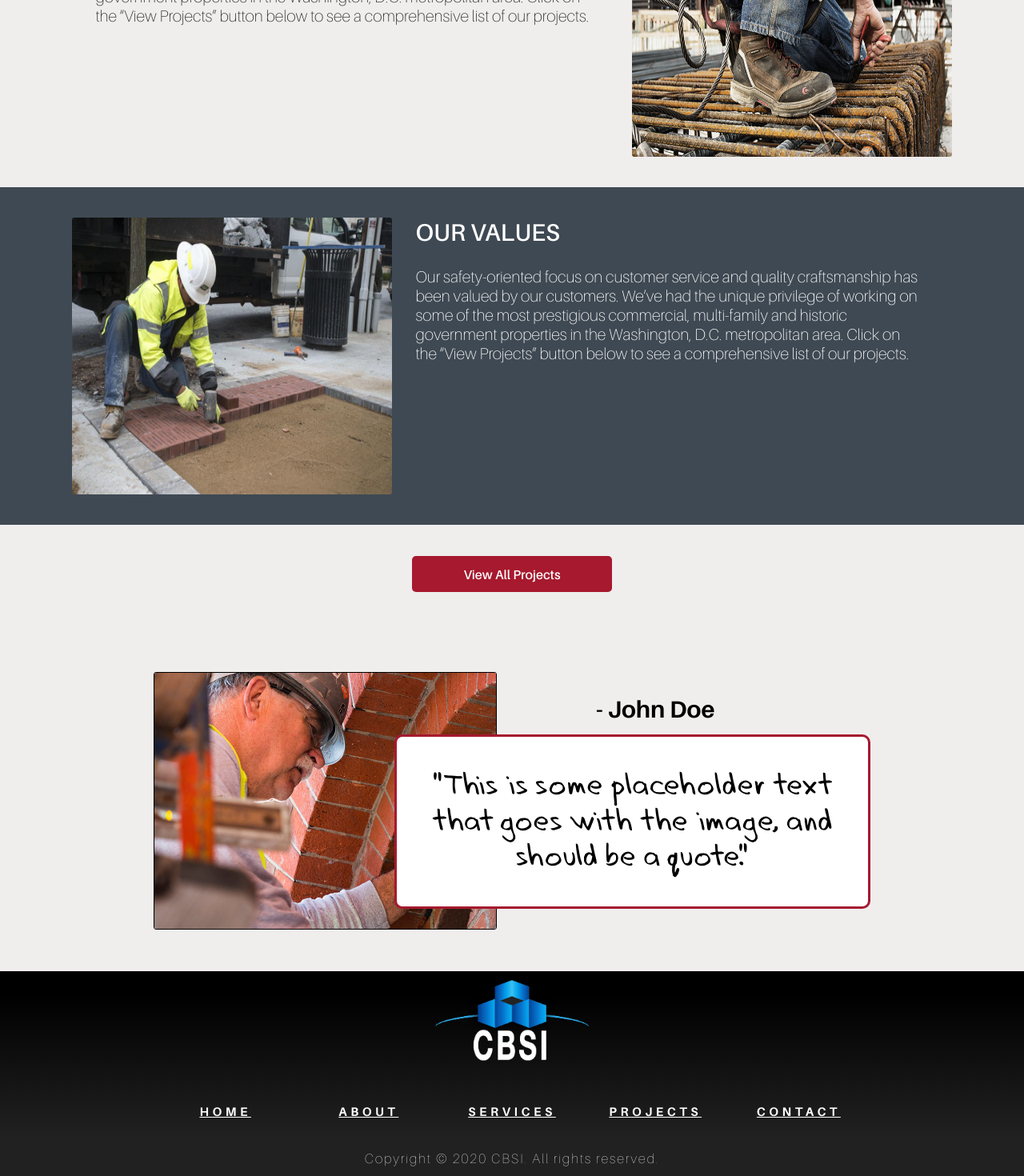
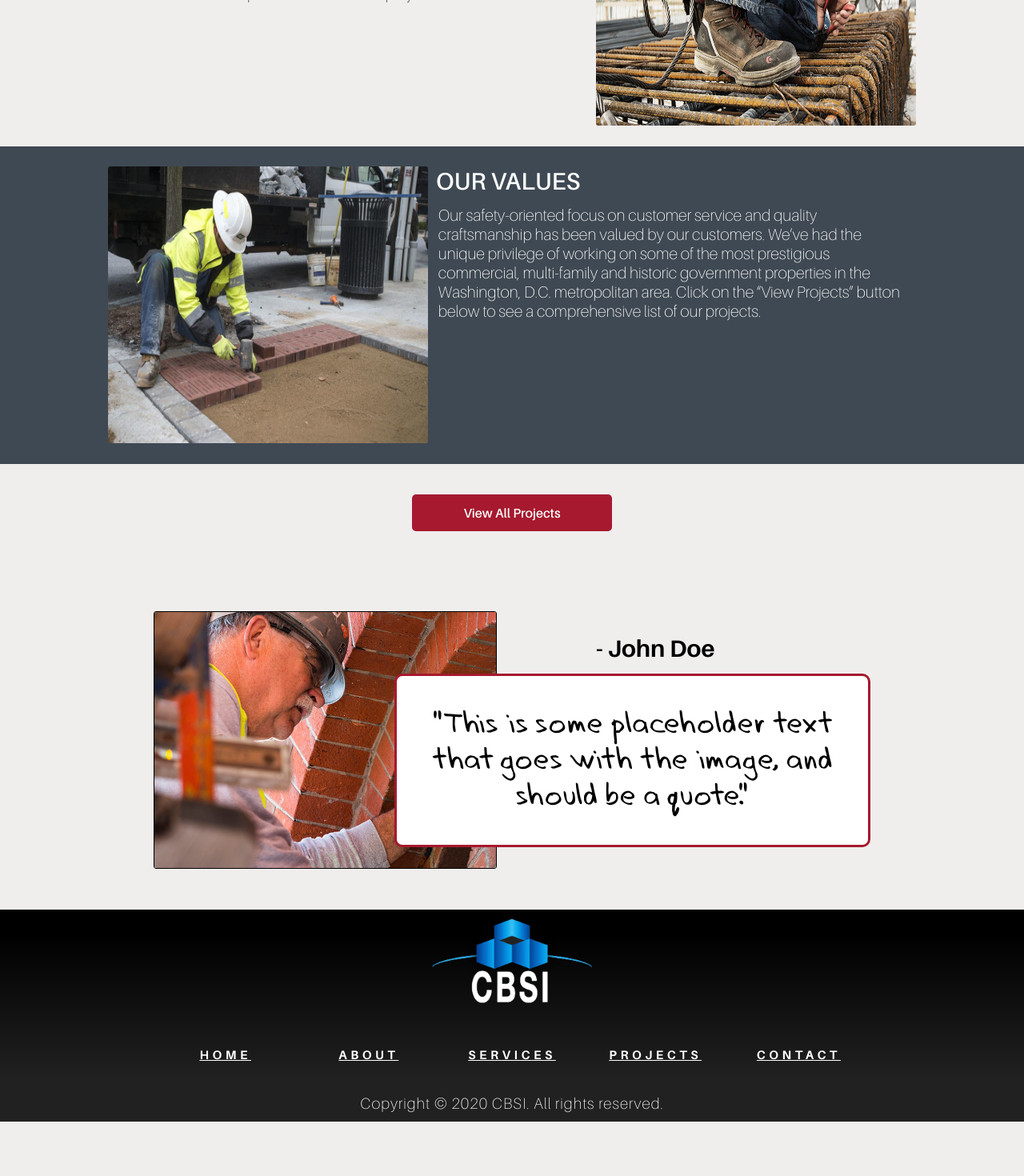
Before and after one commit to cobailey8/cbsi-front-facing-website, a React (Create React App) app: page /about in a window 1280 px wide. Shown: the part 1544-3014 px from the top of the page at 80% size. After the commit the page ends 2946 px from the top, so only its background shows below. Built offline with nearby package versions, Linux system fonts and the light colour scheme.

Commit message:
Responsive style changes for Footer and ImageInfoBlock components

```diff
--- a/src/Home.js
+++ b/src/Home.js
@@ -4,7 +4,6 @@ import ImageBanner from './components/ImageBanner';
 // Component Imports
 import Spotlight from './components/ProjectSpotlight';
 import ContactBlock from './components/ContactBlock';
-// import ContactBlockSm from './components/ContactBlockSm';
 import Footer from './components/Footer';
 import ScalableInfoBlock from './components/ScalableInfoBlock';
 
@@ -30,7 +29,6 @@ function Home() {
                 buttonLink="/services"
             />
 
-            {/* This component is responsible for the main text block in the home page ('plan build manage')*/}
             <ScalableInfoBlock jsonData={ InfoData }/>
 
             <Spotlight heading="Projects Spotlight" jsonData={ ProjectsData }/>
--- a/src/components/BasicInfoBlock.js
+++ b/src/components/BasicInfoBlock.js
@@ -1,6 +1,4 @@
 import React, {useState, useEffect} from 'react';
-
-
 
 //  Mobile Styling
 const basicInfoBlock = {
@@ -37,12 +35,8 @@ const textCont = {
 function BasicInfoBlock(props) {
     const [windowWidth, setWindowWidth] = useState(window.innerWidth);
 
-    const handleResize = () => {
-        setWindowWidth(window.innerWidth);
-    }
-
     useEffect(() => {
-        window.addEventListener('resize', handleResize);
+        window.addEventListener('resize', () => setWindowWidth((window.innerWidth)));
     }, [])
 
     var basicInfoBlockR;
--- a/src/components/ContactBlock.js
+++ b/src/components/ContactBlock.js
@@ -93,12 +93,8 @@ const bottomBlock = {
 function ContactBlock() {
     const [windowWidth, setWindowWidth] = useState(window.innerWidth);
 
-    const handleResize = () => {
-        setWindowWidth(window.innerWidth);
-    }
-
     useEffect(() => {
-        window.addEventListener('resize', handleResize);
+        window.addEventListener('resize', () => setWindowWidth((window.innerWidth)));
     }, [])
 
 
--- a/src/components/EmailForm.js
+++ b/src/components/EmailForm.js
@@ -71,12 +71,8 @@ function EmailForm(props) {
     const {register, handleSubmit, errors} = useForm();
     const [windowWidth, setWindowWidth] = useState(window.innerWidth);
 
-    const handleResize = () => {
-        setWindowWidth(window.innerWidth);
-    }
-
     useEffect(() => {
-        window.addEventListener('resize', handleResize);
+        window.addEventListener('resize', () => setWindowWidth((window.innerWidth)));
     }, [])
 
     // Responsive Style changes
--- a/src/components/Footer.js
+++ b/src/components/Footer.js
@@ -28,40 +28,48 @@ const logoImg = {
 function Footer() {
     const [windowWidth, setWindowWidth] = useState(window.innerWidth);
 
-    const handleResize = () => {
-        setWindowWidth(window.innerWidth);
-    }
-
     useEffect(() => {
-        window.addEventListener('resize', handleResize);
+        window.addEventListener('resize', () => setWindowWidth((window.innerWidth)));
     }, [])
 
     //  Responsive style changes
-    var copyrightSm;
-    var imgContSm;
-    if(windowWidth < 600) {
+    var copyrightR;
+    var imgContR;
+    if(windowWidth <= 600) {
 
         // Mobile styles(< 600)
-        copyrightSm = {
+        copyrightR = {
             fontSize: '2.3vw',
             fontWeight: '300',
             letterSpacing: '1px',
             margin: '0 0 2vw 0',
         }
 
-        imgContSm = {
+        imgContR = {
             width: '20vw',
+        }
+    }else if(windowWidth >= 1280) {
+        // Desktop styles(> 1280)
+        copyrightR = {
+            fontSize: '1.5vw',
+            fontWeight: '300',
+            letterSpacing: '1px',
+            margin: '0 0 1vw 0',
+        }
+
+        imgContR = {
+            width: '200px',
         }
     }
 
     return (
         <div style={ footer }>
-            <div style={ imgContSm || imgCont }>
+            <div style={ imgContR || imgCont }>
                 <img src="/images/cbsiLogo.png" alt="CBSI Logo" style={ logoImg }/>
                 <BottomNav />
             </div>
 
-    <p style={ copyrightSm || copyright }>Copyright © {new Date().getFullYear()} CBSI. All rights reserved.</p>
+    <p style={ copyrightR || copyright }>Copyright © {new Date().getFullYear()} CBSI. All rights reserved.</p>
         </div>
     );
 }
--- a/src/components/ImageBanner.js
+++ b/src/components/ImageBanner.js
@@ -17,12 +17,8 @@ const textCont1 = {
 function ImageBanner(props) {
     const [windowWidth, setWindowWidth] = useState(window.innerWidth);
 
-    const handleResize = () => {
-        setWindowWidth(window.innerWidth);
-    }
-
     useEffect(() => {
-        window.addEventListener('resize', handleResize);
+        window.addEventListener('resize', () => setWindowWidth((window.innerWidth)));
     }, [])
 
     homeBannerImg = {   // Adding image prop to the banner
--- a/src/components/ImageInfoBlock.js
+++ b/src/components/ImageInfoBlock.js
@@ -2,7 +2,7 @@ import React, { useState, useEffect } from 'react';
 
 var imageInfoBlock = {
     background: 'red',
-    padding: '3vw',
+    padding: '2vw',
     display: 'flex',
     justifyContent: 'center',
 }
@@ -11,7 +11,8 @@ var cont = {
     display: 'flex',
     flexDirection: 'column',
     justifyContent: 'center',
-    maxWidth: '1100px',
+    maxWidth: '1000px',
+    width: '100%',
 }
 
 var imgCont = {
@@ -38,32 +39,28 @@ var textBl = {
 }
 
 var headerContBlock = {
-    // background: 'red',
-    fontSize: '25px',
+    fontSize: '24px',
     fontWeight: '400',
-    margin: '0 0 2.5vw 0',
-    padding: '0 0 0 2.3vw',
+    minWidth: '300px',
+    width: '95%',
+    margin: '0 0 1vw 0',
+    padding: '0 0 0 2vw',
 }
 
 var textContBlock = {
-    // background: 'cyan',
-    width: '90%',
+    width: '95%',
     height: '85%',
     fontSize: '17px',
     fontWeight: '300',
     display: 'flex',
-    margin: '0 0 0 2.3vw',
+    margin: '0 0 0 2vw',
 }
 
 function ImageInfoBlock(props) {
     const [windowWidth, setWindowWidth] = useState(window.innerWidth);
 
-    const handleResize = () => {
-        setWindowWidth(window.innerWidth);
-    }
-
     useEffect(() => {
-        window.addEventListener('resize', handleResize);
+        window.addEventListener('resize', () => setWindowWidth((window.innerWidth)));
     }, [])
 
     // Dark theme or light theme based on props. default is light.
@@ -78,19 +75,19 @@ function ImageInfoBlock(props) {
 
 
     // Display right to left, or left to right based on the 'flip' prop. Also takes care of mobile styling
-    var imgSm;
-    var headerContBlockSm;
-    var textContBlockSm;
+    var imgR;
+    var headerContBlockR;
+    var textContBlockR;
     if(windowWidth < 600){  // 'flip' prop doesn't matter here becauuse flexDirection has to be set to 'column'
 
         cont = { ...cont, flexDirection: 'column' };
 
-        imgSm = {
+        imgR = {
             width: '100%',
             borderRadius: '7px',
         }
 
-        headerContBlockSm = {
+        headerContBlockR = {
             display: 'flex',
             justifyContent: 'center',
             fontSize: '4.5vw',
@@ -100,7 +97,7 @@ function ImageInfoBlock(props) {
 
         }
 
-        textContBlockSm = {
+        textContBlockR = {
             fontSize: '2.8vw',
             fontWeight: '400',
             margin: '0 3vw',
@@ -114,33 +111,35 @@ function ImageInfoBlock(props) {
     }
 
     if(windowWidth >= 1280) {
-        headerContBlockSm = {
+        headerContBlockR = {
+            width: '90%',
+            minWidth: '600px',
             fontSize: '30px',
             fontWeight: '400',
-            margin: '0 0 2vw 0',
-            padding: '0 0 0 2.3vw',
+            margin: '0 0 1vw 0',
+            padding: '0 0 0 10px',
 
         }
 
-        textContBlockSm = {
-            width: '90%',
+        textContBlockR = {
+            width: '95%',
             height: '85%',
             fontSize: '20px',
             fontWeight: '300',
             display: 'flex',
-            margin: '0 0 0 2.3vw',
+            margin: '0 0 0 1vw',
         }
     }
 
     return (
         <div style={ imageInfoBlock }>
             <div style={ cont } className="imageInfoBlock" id={"find"+props.id}>
-                <div style={ imgCont }><img src={ props.image || './images/placeholder.jpg' } alt={props.headding} style={ imgSm || img } /></div>
+                <div style={ imgCont }><img src={ props.image || './images/placeholder.jpg' } alt={props.headding} style={ imgR || img } /></div>
                 <div style={ textBl }>
-                    <div style={headerContBlockSm || headerContBlock}>
+                    <div style={headerContBlockR || headerContBlock}>
                         {props.headerContent}
                     </div>
-                    <div style={textContBlockSm || textContBlock}>
+                    <div style={textContBlockR || textContBlock}>
                         {props.textContent}
                     </div>
                 </div>
--- a/src/components/Nav.js
+++ b/src/components/Nav.js
@@ -79,10 +79,6 @@ const links = { textDecoration: 'none' }
 function Nav() {
     const [windowWidth, setWindowWidth] = useState(window.innerWidth);
 
-    const handleResize = () => {
-        setWindowWidth(window.innerWidth);
-    }
-
     //  Function to handle scroll events and dissapearing nav bar
     function handleScroll() {
 
@@ -103,12 +99,8 @@ function Nav() {
     }
 
     useEffect(() => {
-        window.addEventListener('resize', handleResize);
+        window.addEventListener('resize', () => setWindowWidth((window.innerWidth)));
         window.addEventListener('scroll', handleScroll);
-        return() =>{
-            window.removeEventListener('resize', handleResize);
-            window.removeEventListener('scroll', handleScroll);
-        }
     }, []);
 
     return windowWidth >= 600 ?
--- a/src/components/ResponsiveGrid.js
+++ b/src/components/ResponsiveGrid.js
@@ -41,15 +41,8 @@ const gridItem = {
 function ResponsiveGrid(props) {
     const [windowWidth, setWindowWidth] = useState(window.innerWidth);
 
-    const handleResize = () => {
-        setWindowWidth(window.innerWidth);
-    }
-
     useEffect(() => {
-        window.addEventListener('resize', handleResize);
-        return() =>{
-            window.removeEventListener('resize', handleResize);
-        }
+        window.addEventListener('resize', () => setWindowWidth((window.innerWidth)));
     }, []);
 
     var headingR;
```
